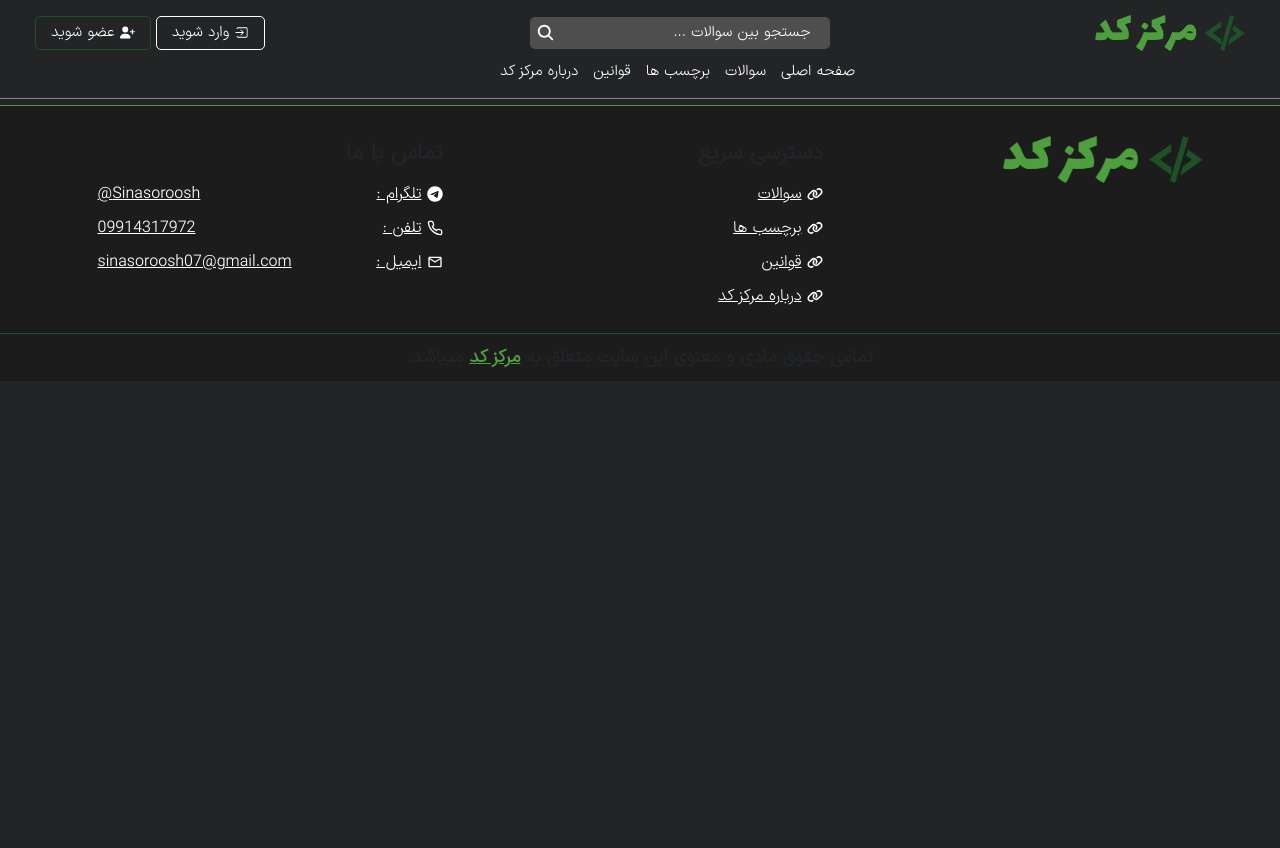
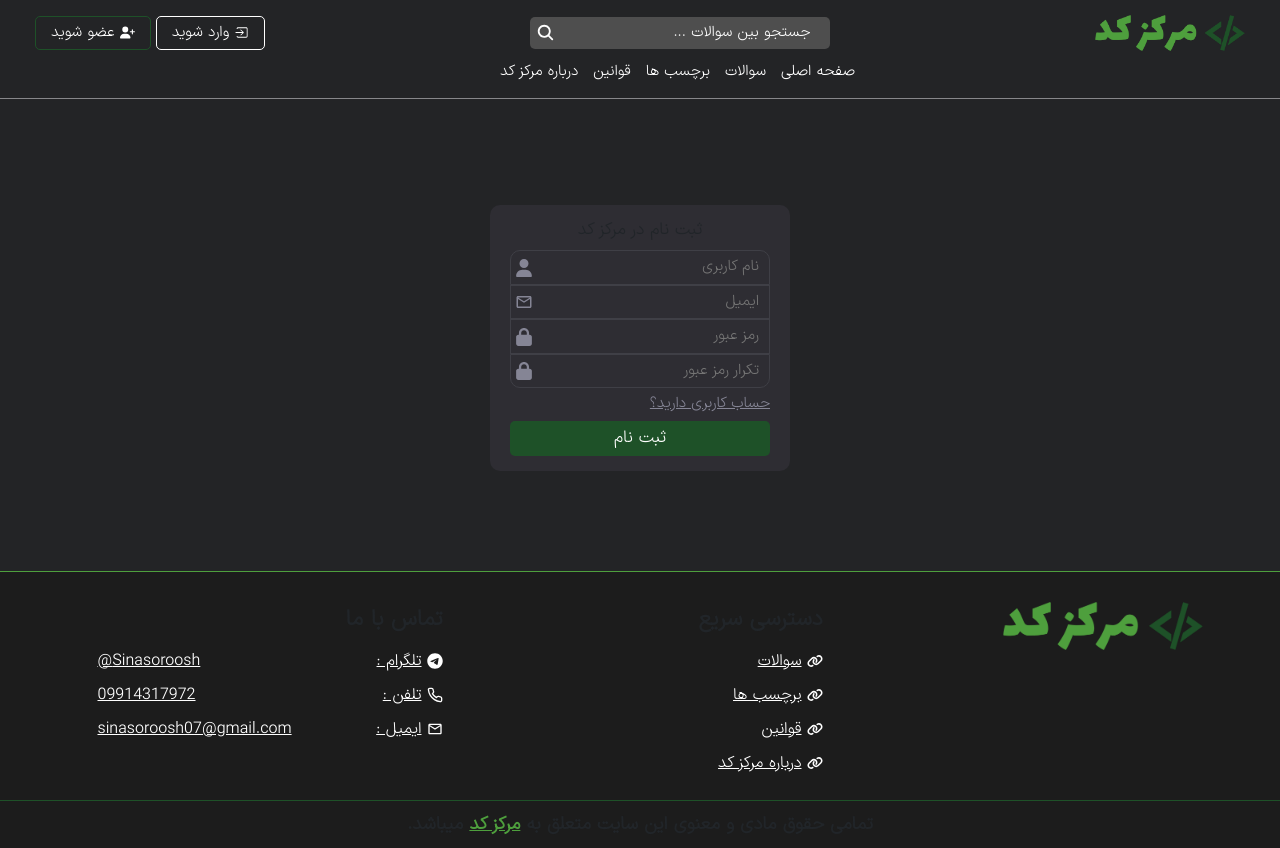
Before and after one commit to Sina-Soroosh/codeCentral, a Next.js app: page /register in a window 1280 px wide. Before the commit the page ends 800 px from the top, so only its background shows below. Built offline with nearby package versions, Linux system fonts and the light colour scheme.

Commit message:
Coding Main template for register

```diff
--- a/src/app/register/page.tsx
+++ b/src/app/register/page.tsx
@@ -1,12 +1,17 @@
 import React from "react";
 import { Metadata } from "next";
+import Main from "@/components/templates/Register/Main/Main";
 
 export const metadata: Metadata = {
   title: "ثبت نام - مرکز کد",
 };
 
 function page() {
-  return <></>;
+  return (
+    <>
+      <Main />
+    </>
+  );
 }
 
 export default page;
--- /dev/null
+++ b/src/components/templates/Register/Main/Main.module.css
@@ -0,0 +1,78 @@
+.main {
+    padding: 100px;
+    display: flex;
+    justify-content: center;
+    align-items: center;
+}
+
+.main .content {
+    background: #2e2d33;
+    padding: 15px 20px;
+    border-radius: 10px;
+    width: 300px;
+    max-height: 90vw;
+}
+
+.main .content .form .title {
+    text-align: center;
+    margin-bottom: 10px;
+}
+
+.main .content .form .title h3 {
+    font-size: 17px;
+}
+
+.main .content .form .input_box {
+    position: relative;
+}
+
+.main .content .form .input_box input {
+    width: 100%;
+    background: #2e2d33;
+    border: 1px solid #3f3f46;
+    color: #fff;
+    font-size: 15px;
+    padding: 5px 10px;
+}
+
+.main .content .form .input_box.first input {
+    border-radius: 10px 10px 0 0;
+}
+
+.main .content .form .input_box.last input {
+    border-radius: 0 0 10px 10px;
+}
+
+.main .content .form .input_box .icon {
+    position: absolute;
+    left: 5px;
+    color: #858595;
+    font-size: 18px;
+    top: calc(50% - 14px);
+}
+
+.main .content .form .link a {
+    color: #858595;
+    margin: 5px 0;
+    display: inline-block;
+    font-size: 15px;
+}
+
+.main .content .form .link a:hover {
+    text-decoration: underline;
+}
+
+.main .content .form .btn button {
+    background-color: #1E5128;
+    color: #fff;
+    width: 100%;
+    border: none;
+    border-radius: 5px;
+    font-size: 17px;
+    padding: 5px 0;
+    transition: .3s;
+}
+
+.main .content .form .btn button:hover {
+    background-color: #4E9F3D;
+}
--- /dev/null
+++ b/src/components/templates/Register/Main/Main.tsx
@@ -0,0 +1,53 @@
+import React from "react";
+import styles from "./Main.module.css";
+import { FaLock, FaUser } from "react-icons/fa6";
+import Link from "next/link";
+import { MdOutlineMail } from "react-icons/md";
+
+function Main() {
+  return (
+    <>
+      <div className={styles.main}>
+        <div className={styles.content}>
+          <form className={styles.form}>
+            <div className={styles.title}>
+              <h3>ثبت نام در مرکز کد</h3>
+            </div>
+            <div className={`${styles.input_box} ${styles.first}`}>
+              <input type="text" placeholder="نام کاربری" />
+              <span className={styles.icon}>
+                <FaUser />
+              </span>
+            </div>
+            <div className={`${styles.input_box}`}>
+              <input type="email" placeholder="ایمیل" />
+              <span className={styles.icon}>
+                <MdOutlineMail />
+              </span>
+            </div>
+            <div className={`${styles.input_box}`}>
+              <input type="password" placeholder="رمز عبور" />
+              <span className={styles.icon}>
+                <FaLock />
+              </span>
+            </div>
+            <div className={`${styles.input_box} ${styles.last}`}>
+              <input type="password" placeholder="تکرار رمز عبور" />
+              <span className={styles.icon}>
+                <FaLock />
+              </span>
+            </div>
+            <div className={styles.link}>
+              <Link href="/login">حساب کاربری دارید؟</Link>
+            </div>
+            <div className={styles.btn}>
+              <button>ثبت نام</button>
+            </div>
+          </form>
+        </div>
+      </div>
+    </>
+  );
+}
+
+export default Main;
```
